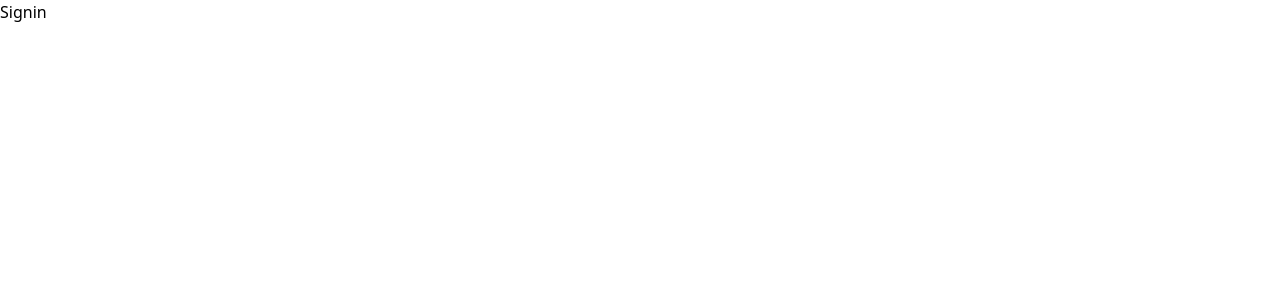
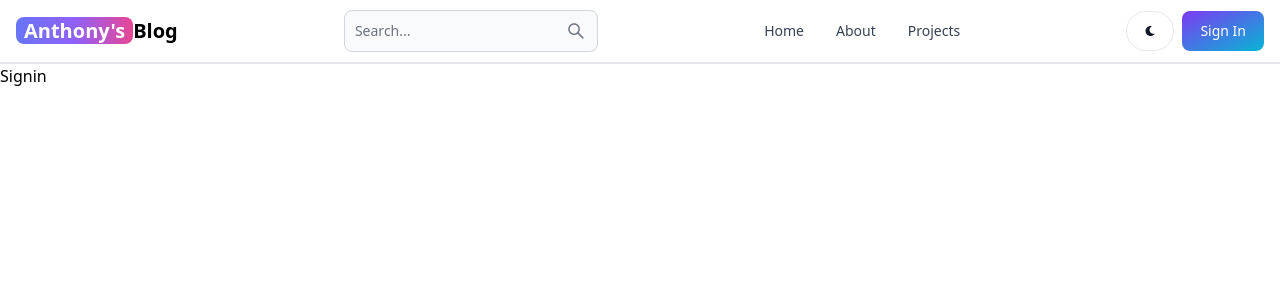
Before and after one commit to denostta/mern-blog, a React (Vite) app in the folder client/: page /sign-in in a window 1280 px wide. Shown: the top 300 px of the page. Built offline with nearby package versions, Linux system fonts and the light colour scheme.

Commit message:
created the header section

```diff
--- a/client/package.json
+++ b/client/package.json
@@ -10,8 +10,10 @@
     "preview": "vite preview"
   },
   "dependencies": {
+    "flowbite-react": "^0.7.2",
     "react": "^18.2.0",
     "react-dom": "^18.2.0",
+    "react-icon": "^1.0.0",
     "react-router-dom": "^6.21.3"
   },
   "devDependencies": {
--- a/client/src/App.jsx
+++ b/client/src/App.jsx
@@ -6,10 +6,12 @@
 import Signup from "./pages/Signup";
 import Dashboard from "./pages/Dashboard";
 import Projects from "./pages/Projects";
+import Header from "./components/Header";
 
 export default function App() {
   return (
     <BrowserRouter>
+      <Header />
       <Routes>
         <Route path="/" element={<Home />} />
         <Route path="/about" element={<About />} />
--- /dev/null
+++ b/client/src/components/Header.jsx
@@ -0,0 +1,57 @@
+import { Button, Navbar, TextInput } from "flowbite-react";
+import React from "react";
+import { Link, useLocation } from "react-router-dom";
+import { AiOutlineSearch } from "react-icons/ai";
+import { FaMoon } from "react-icons/fa";
+
+export default function Header() {
+  const path = useLocation().pathname;
+
+  return (
+    // clickable logo link to Home page
+    // <Navbar> and <TextInput> are from flowbite and <link> is from react-router-dom
+    <Navbar className="border-b-2">
+      <Link
+        to="/"
+        className="self-center whitespace-nowrap text-sm sm:text-xl font-semibold dark:text-white"
+      >
+        <span className="px-2 bg-gradient-to-r from-indigo-500 via-purple-500 to-pink-500 rounded-lg text-white">
+          Anthony's
+        </span>
+        Blog
+      </Link>
+
+      <form>
+        <TextInput
+          type="text"
+          placeholder="Search..."
+          rightIcon={AiOutlineSearch}
+          className="hidden lg:inline"
+        />
+      </form>
+      <Button className="w-12 h-10 lg:hidden" color="gray" pill>
+        <AiOutlineSearch />
+      </Button>
+      <div className="flex gap-2 md:order-2">
+        <Button className="w-12 h-10 hidden sm:inline" color="gray" pill>
+          <FaMoon />
+        </Button>
+        <Link to="/sign-in">
+          <Button gradientDuoTone="purpleToBlue">Sign In</Button>
+        </Link>
+        <Navbar.Toggle />
+      </div>
+      <Navbar.Collapse>
+        <Navbar.Link active={path === "/"} as={"div"}>
+          <Link to="/">Home</Link>
+        </Navbar.Link>
+        <Navbar.Link active={path === "/about"} as={"div"}>
+          <Link to="/about">About</Link>
+        </Navbar.Link>
+        <Navbar.Link active={path === "/projects"} as={"div"}>
+          <Link to="/projects">Projects</Link>
+        </Navbar.Link>
+      </Navbar.Collapse>
+    </Navbar>
+  );
+}
--- a/client/tailwind.config.js
+++ b/client/tailwind.config.js
@@ -1,8 +1,12 @@
 /** @type {import('tailwindcss').Config} */
 export default {
-  content: ["./index.html", "./src/**/*.{js,ts,jsx,tsx}"],
+  content: [
+    "./index.html",
+    "./src/**/*.{js,ts,jsx,tsx}",
+    "node_modules/flowbite-react/lib/esm/**/*.{js,ts,jsx,tsx}",
+  ],
   theme: {
     extend: {},
   },
-  plugins: [],
+  plugins: [require("flowbite/plugin")],
 };
```
Also changed, not shown: 2 other files (tests, documents, lock files or other folders).
